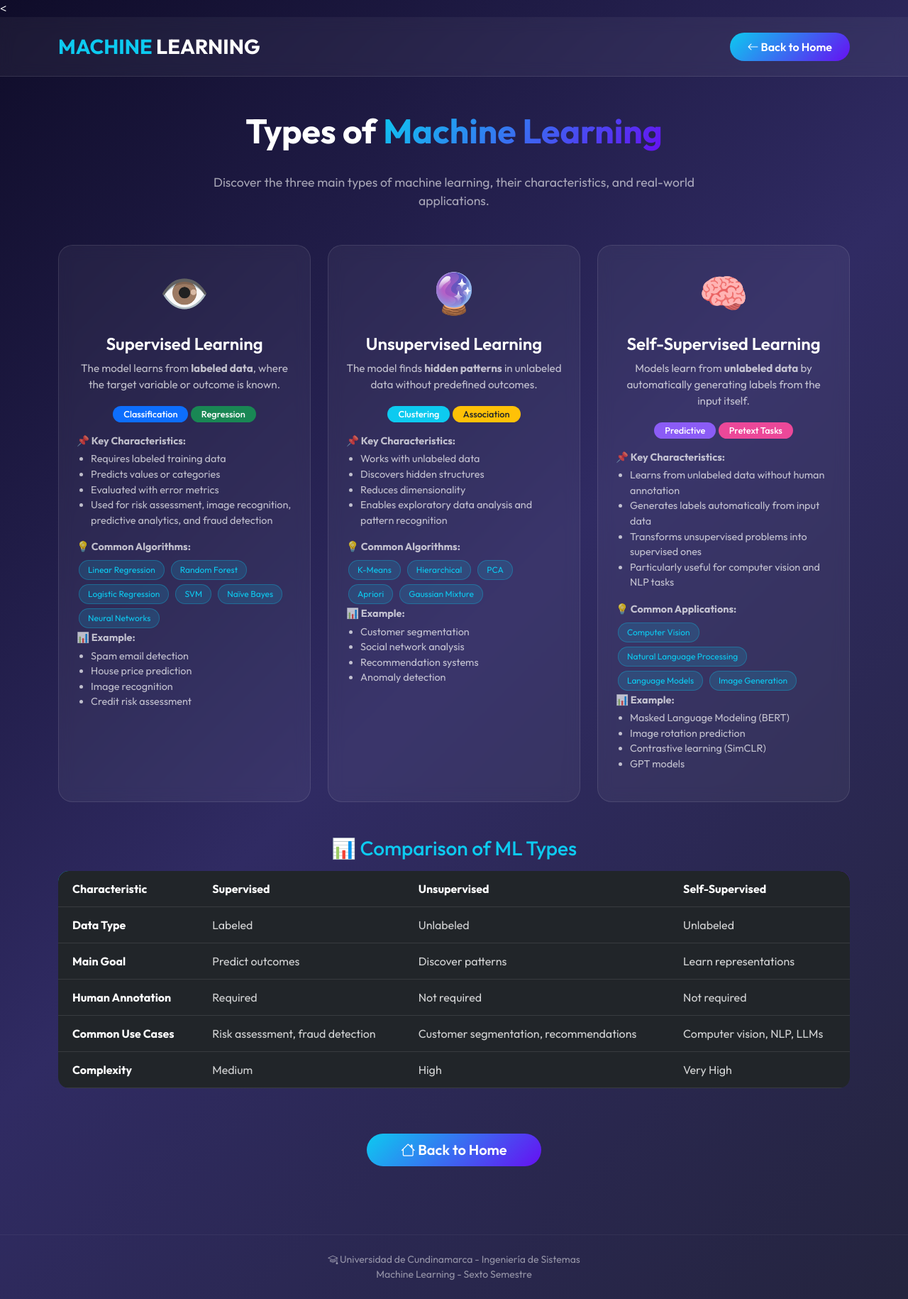
After one commit to MonicaPoveda/Machinegroup, a Flask app: page /types/ in a window 1280 px wide. The commit adds this page. Shown: the whole page at 71% size. Run offline with Flask 3, Linux system fonts and the light colour scheme.

Commit message:
Add the first part on types.

```diff
--- a/app.py
+++ b/app.py
@@ -3,6 +3,10 @@ from flask import Flask, render_template
 app = Flask(__name__)
 
 
-@app.route('/home/')
+@app.route('/')
 def home():
     return render_template('home.html')
+
+@app.route('/types/')
+def types():
+    return render_template('types.html')
--- a/templates/home.html
+++ b/templates/home.html
@@ -140,7 +140,7 @@
                             <!-- Button: Types of Machine Learning -->
 
                             <a
-                                href="/tipos"
+                                href="/types"
                                 class="btn btn-outline-light btn-lg rounded-pill px-4">
 
                                 Types of Machine Learning
--- /dev/null
+++ b/templates/types.html
@@ -0,0 +1,393 @@
+<<!DOCTYPE html>
+<html lang="en">
+
+<head>
+    <meta charset="UTF-8">
+    <meta name="viewport" content="width=device-width, initial-scale=1.0">
+    <title>Types of Machine Learning</title>
+
+    <!-- Font -->
+    <link rel="preconnect" href="https://fonts.googleapis.com">
+    <link rel="preconnect" href="https://fonts.gstatic.com" crossorigin>
+    <link href="https://fonts.googleapis.com/css2?family=Outfit:wght@300;400;500;600;700&display=swap" rel="stylesheet">
+
+    <!-- Bootstrap CSS -->
+    <link href="https://cdn.jsdelivr.net/npm/bootstrap@5.3.8/dist/css/bootstrap.min.css" rel="stylesheet">
+    <!-- Bootstrap Icons -->
+    <link rel="stylesheet" href="https://cdn.jsdelivr.net/npm/bootstrap-icons@1.11.3/font/bootstrap-icons.min.css">
+
+    <style>
+        * {
+            font-family: 'Outfit', sans-serif;
+        }
+
+        body {
+            background: linear-gradient(135deg, #0f0c29, #302b63, #24243e);
+            min-height: 100vh;
+            color: white;
+        }
+
+        .navbar {
+            background: rgba(255, 255, 255, 0.05) !important;
+            backdrop-filter: blur(10px);
+            border-bottom: 1px solid rgba(255, 255, 255, 0.1);
+            padding: 15px 0;
+        }
+
+        .navbar-brand {
+            font-weight: 700;
+            font-size: 1.8rem;
+            color: white !important;
+        }
+
+        .navbar-brand .highlight {
+            color: #0dcaf0;
+        }
+
+        .btn-back {
+            background: linear-gradient(135deg, #0dcaf0, #6610f2);
+            border: none;
+            color: white;
+            border-radius: 25px;
+            padding: 8px 25px;
+            font-weight: 600;
+            transition: all 0.3s ease;
+            text-decoration: none;
+        }
+
+        .btn-back:hover {
+            transform: translateY(-2px);
+            box-shadow: 0 10px 30px rgba(13, 202, 240, 0.3);
+            color: white;
+        }
+
+        .page-title {
+            font-size: 3rem;
+            font-weight: 700;
+            margin-bottom: 30px;
+        }
+
+        .page-title .highlight {
+            background: linear-gradient(135deg, #0dcaf0, #6610f2);
+            -webkit-background-clip: text;
+            -webkit-text-fill-color: transparent;
+            background-clip: text;
+        }
+
+        .glass-card {
+            background: rgba(255, 255, 255, 0.05);
+            backdrop-filter: blur(10px);
+            border: 1px solid rgba(255, 255, 255, 0.1);
+            border-radius: 20px;
+            padding: 25px;
+            text-align: center;
+            transition: all 0.3s ease;
+            height: 100%;
+        }
+
+        .glass-card:hover {
+            transform: translateY(-10px);
+            background: rgba(255, 255, 255, 0.1);
+            box-shadow: 0 20px 60px rgba(0, 0, 0, 0.3);
+        }
+
+        .glass-card .icon {
+            font-size: 3.5rem;
+            display: block;
+            margin-bottom: 15px;
+        }
+
+        .glass-card h4 {
+            font-weight: 600;
+            margin-bottom: 10px;
+        }
+
+        .glass-card p {
+            color: rgba(255, 255, 255, 0.7);
+            font-size: 0.95rem;
+        }
+
+        .badge-custom {
+            padding: 5px 15px;
+            border-radius: 20px;
+            font-weight: 500;
+            font-size: 0.8rem;
+        }
+
+        .table-ml {
+            background: rgba(255, 255, 255, 0.05);
+            border-radius: 15px;
+            overflow: hidden;
+        }
+
+        .table-ml thead {
+            background: linear-gradient(135deg, #0dcaf0, #6610f2);
+        }
+
+        .table-ml th,
+        .table-ml td {
+            padding: 15px 20px;
+            border-color: rgba(255, 255, 255, 0.1);
+        }
+
+        .table-ml td {
+            color: rgba(255, 255, 255, 0.8);
+        }
+
+        .table-ml td strong {
+            color: white;
+        }
+
+        .section-subtitle {
+            color: rgba(255, 255, 255, 0.6);
+            max-width: 700px;
+            margin: 0 auto 40px auto;
+            font-size: 1.1rem;
+        }
+
+        .algo-tag {
+            display: inline-block;
+            background: rgba(13, 202, 240, 0.15);
+            border: 1px solid rgba(13, 202, 240, 0.3);
+            padding: 4px 12px;
+            border-radius: 15px;
+            font-size: 0.75rem;
+            color: #0dcaf0;
+            margin: 3px;
+        }
+
+        footer {
+            border-top: 1px solid rgba(255, 255, 255, 0.05);
+        }
+    </style>
+</head>
+
+<body>
+
+    <!-- NAVBAR -->
+    <nav class="navbar">
+        <div class="container">
+            <a class="navbar-brand" href="/">
+                <span class="highlight">MACHINE</span> LEARNING
+            </a>
+            <a href="/" class="btn-back">
+                <i class="bi bi-arrow-left"></i> Back to Home
+            </a>
+        </div>
+    </nav>
+
+    <!-- MAIN CONTENT -->
+    <main class="py-5">
+        <div class="container">
+
+            <!-- TITLE -->
+            <div class="text-center mb-5">
+                <h1 class="page-title">
+                    Types of <span class="highlight">Machine Learning</span>
+                </h1>
+                <p class="section-subtitle">
+                    Discover the three main types of machine learning, their characteristics,
+                    and real-world applications.
+                </p>
+            </div>
+
+            <!-- CARDS -->
+            <div class="row g-4">
+
+                <!-- 1. SUPERVISED -->
+                <div class="col-md-4">
+                    <div class="glass-card">
+                        <span class="icon">👁️</span>
+                        <h4>Supervised Learning</h4>
+                        <p>The model learns from <strong>labeled data</strong>, where the target variable or outcome is known.</p>
+
+                        <div class="mt-3">
+                            <span class="badge bg-primary badge-custom">Classification</span>
+                            <span class="badge bg-success badge-custom">Regression</span>
+                        </div>
+
+                        <div class="mt-3 text-start" style="font-size: 0.9rem; color: rgba(255,255,255,0.7);">
+                            <strong>📌 Key Characteristics:</strong>
+                            <ul class="mt-1" style="padding-left: 20px;">
+                                <li>Requires labeled training data</li>
+                                <li>Predicts values or categories</li>
+                                <li>Evaluated with error metrics</li>
+                                <li>Used for risk assessment, image recognition, predictive analytics, and fraud detection</li>
+                            </ul>
+                            <strong>💡 Common Algorithms:</strong>
+                            <div class="mt-1">
+                                <span class="algo-tag">Linear Regression</span>
+                                <span class="algo-tag">Random Forest</span>
+                                <span class="algo-tag">Logistic Regression</span>
+                                <span class="algo-tag">SVM</span>
+                                <span class="algo-tag">Naïve Bayes</span>
+                                <span class="algo-tag">Neural Networks</span>
+                            </div>
+                            <strong>📊 Example:</strong>
+                            <ul class="mt-1" style="padding-left: 20px;">
+                                <li>Spam email detection</li>
+                                <li>House price prediction</li>
+                                <li>Image recognition</li>
+                                <li>Credit risk assessment</li>
+                            </ul>
+                        </div>
+                    </div>
+                </div>
+
+                <!-- 2. UNSUPERVISED -->
+                <div class="col-md-4">
+                    <div class="glass-card">
+                        <span class="icon">🔮</span>
+                        <h4>Unsupervised Learning</h4>
+                        <p>The model finds <strong>hidden patterns</strong> in unlabeled data without predefined outcomes.</p>
+
+                        <div class="mt-3">
+                            <span class="badge bg-info badge-custom">Clustering</span>
+                            <span class="badge bg-warning badge-custom text-dark">Association</span>
+                        </div>
+
+                        <div class="mt-3 text-start" style="font-size: 0.9rem; color: rgba(255,255,255,0.7);">
+                            <strong>📌 Key Characteristics:</strong>
+                            <ul class="mt-1" style="padding-left: 20px;">
+                                <li>Works with unlabeled data</li>
+                                <li>Discovers hidden structures</li>
+                                <li>Reduces dimensionality</li>
+                                <li>Enables exploratory data analysis and pattern recognition</li>
+                            </ul>
+                            <strong>💡 Common Algorithms:</strong>
+                            <div class="mt-1">
+                                <span class="algo-tag">K-Means</span>
+                                <span class="algo-tag">Hierarchical</span>
+                                <span class="algo-tag">PCA</span>
+                                <span class="algo-tag">Apriori</span>
+                                <span class="algo-tag">Gaussian Mixture</span>
+                            </div>
+                            <strong>📊 Example:</strong>
+                            <ul class="mt-1" style="padding-left: 20px;">
+                                <li>Customer segmentation</li>
+                                <li>Social network analysis</li>
+                                <li>Recommendation systems</li>
+                                <li>Anomaly detection</li>
+                            </ul>
+                        </div>
+                    </div>
+                </div>
+
+                <!-- 3. SELF-SUPERVISED -->
+                <div class="col-md-4">
+                    <div class="glass-card">
+                        <span class="icon">🧠</span>
+                        <h4>Self-Supervised Learning</h4>
+                        <p>Models learn from <strong>unlabeled data</strong> by automatically generating labels from the input itself.</p>
+
+                        <div class="mt-3">
+                            <span class="badge badge-custom" style="background: #8b5cf6;">Predictive</span>
+                            <span class="badge badge-custom" style="background: #ec4899;">Pretext Tasks</span>
+                        </div>
+
+                        <div class="mt-3 text-start" style="font-size: 0.9rem; color: rgba(255,255,255,0.7);">
+                            <strong>📌 Key Characteristics:</strong>
+                            <ul class="mt-1" style="padding-left: 20px;">
+                                <li>Learns from unlabeled data without human annotation</li>
+                                <li>Generates labels automatically from input data</li>
+                                <li>Transforms unsupervised problems into supervised ones</li>
+                                <li>Particularly useful for computer vision and NLP tasks</li>
+                            </ul>
+                            <strong>💡 Common Applications:</strong>
+                            <div class="mt-1">
+                                <span class="algo-tag">Computer Vision</span>
+                                <span class="algo-tag">Natural Language Processing</span>
+                                <span class="algo-tag">Language Models</span>
+                                <span class="algo-tag">Image Generation</span>
+                            </div>
+                            <strong>📊 Example:</strong>
+                            <ul class="mt-1" style="padding-left: 20px;">
+                                <li>Masked Language Modeling (BERT)</li>
+                                <li>Image rotation prediction</li>
+                                <li>Contrastive learning (SimCLR)</li>
+                                <li>GPT models</li>
+                            </ul>
+                        </div>
+                    </div>
+                </div>
+
+            </div>
+
+            <!-- TABLE COMPARATIVE -->
+            <div class="mt-5">
+                <h3 class="text-center mb-3" style="color: #0dcaf0;">
+                    📊 Comparison of ML Types
+                </h3>
+                <div class="table-responsive">
+                    <table class="table table-ml table-dark table-hover">
+                        <thead>
+                            <tr>
+                                <th>Characteristic</th>
+                                <th>Supervised</th>
+                                <th>Unsupervised</th>
+                                <th>Self-Supervised</th>
+                            </tr>
+                        </thead>
+                        <tbody>
+                            <tr>
+                                <td><strong>Data Type</strong></td>
+                                <td>Labeled</td>
+                                <td>Unlabeled</td>
+                                <td>Unlabeled</td>
+                            </tr>
+                            <tr>
+                                <td><strong>Main Goal</strong></td>
+                                <td>Predict outcomes</td>
+                                <td>Discover patterns</td>
+                                <td>Learn representations</td>
+                            </tr>
+                            <tr>
+                                <td><strong>Human Annotation</strong></td>
+                                <td>Required</td>
+                                <td>Not required</td>
+                                <td>Not required</td>
+                            </tr>
+                            <tr>
+                                <td><strong>Common Use Cases</strong></td>
+                                <td>Risk assessment, fraud detection</td>
+                                <td>Customer segmentation, recommendations</td>
+                                <td>Computer vision, NLP, LLMs</td>
+                            </tr>
+                            <tr>
+                                <td><strong>Complexity</strong></td>
+                                <td>Medium</td>
+                                <td>High</td>
+                                <td>Very High</td>
+                            </tr>
+                        </tbody>
+                    </table>
+                </div>
+            </div>
+
+            <!-- BACK BUTTON -->
+            <div class="text-center mt-5">
+                <a href="/" class="btn btn-back btn-lg px-5">
+                    <i class="bi bi-house"></i> Back to Home
+                </a>
+            </div>
+
+        </div>
+    </main>
+
+    <!-- FOOTER -->
+    <footer class="py-4 mt-5">
+        <div class="container text-center">
+            <p class="text-white-50 small mb-0">
+                <i class="bi bi-mortarboard"></i> Universidad de Cundinamarca - Ingeniería de Sistemas
+                <br>
+                Machine Learning - Sexto Semestre
+            </p>
+        </div>
+    </footer>
+
+    <!-- Bootstrap JS -->
+    <script src="https://cdn.jsdelivr.net/npm/bootstrap@5.3.8/dist/js/bootstrap.bundle.min.js"></script>
+
+</body>
+
+</html>
```
